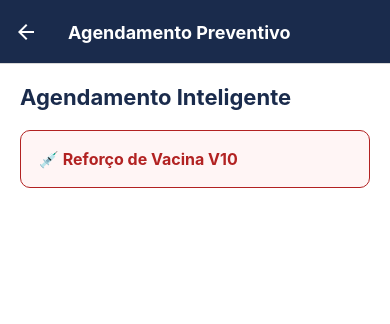
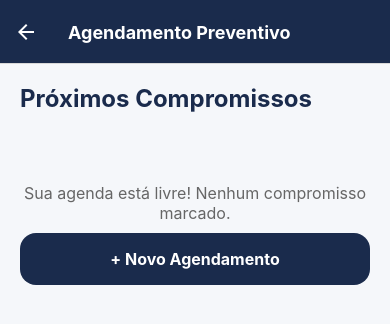
Before and after one commit to ChrisDeSousaFreitas/clyvo-smartcare-sprint1, a React Native app: screen /Agendamento in a window 390 px wide. Shown: the top 324 px of the page. Built offline with nearby package versions, Linux system fonts and the light colour scheme.

Commit message:
feat: implementacao de dashboard interativo de agendamento e relacionamento de dados com os pets

```diff
--- a/src/screens/AgendamentoScreen.js
+++ b/src/screens/AgendamentoScreen.js
@@ -1,25 +1,361 @@
-import React from 'react';
-import { View, Text, StyleSheet, TouchableOpacity, Alert } from 'react-native';
+import React, { useState, useEffect } from 'react';
+import {
+  View, Text, TextInput, TouchableOpacity, StyleSheet,
+  Alert, ScrollView, SafeAreaView, FlatList
+} from 'react-native';
+import AsyncStorage from '@react-native-async-storage/async-storage';
 
 export default function AgendamentoScreen() {
-  const simularAgendamento = () => {
-    Alert.alert("Sucesso", "Agendamento registrado na clínica!");
+  const [agendamentos, setAgendamentos] = useState([]);
+  const [pets, setPets] = useState([]);
+  const [isAdding, setIsAdding] = useState(false);
+
+  // Estados do Formulário
+  const [petSelecionado, setPetSelecionado] = useState(null);
+  const [tipo, setTipo] = useState('Vacina');
+  const [data, setData] = useState('');
+  const [hora, setHora] = useState('');
+
+  const tiposConsulta = [
+    { id: 'Vacina', icone: '💉', cor: '#FFE5E5', texto: '#D80000' },
+    { id: 'Check-up', icone: '🩺', cor: '#E5F0FF', texto: '#0055D8' },
+    { id: 'Banho', icone: '🛁', cor: '#E5FFE5', texto: '#008000' },
+    { id: 'Retorno', icone: '🔄', cor: '#FFF4E5', texto: '#D88000' }
+  ];
+
+  // Disparado quando a tela abre
+  useEffect(() => {
+    carregarDados();
+  }, []);
+
+  const carregarDados = async () => {
+    try {
+      const petsSalvos = await AsyncStorage.getItem('@clyvo_pets');
+      const agendamentosSalvos = await AsyncStorage.getItem('@clyvo_agendamentos');
+
+      if (petsSalvos) setPets(JSON.parse(petsSalvos));
+      if (agendamentosSalvos) setAgendamentos(JSON.parse(agendamentosSalvos));
+    } catch (e) {
+      console.error("Erro ao carregar dados", e);
+    }
+  };
+
+  const salvarAgendamento = async () => {
+    if (!petSelecionado || !data.trim() || !hora.trim()) {
+      Alert.alert('Atenção', 'Selecione um pet e preencha data e hora.');
+      return;
+    }
+
+    const novoAgendamento = {
+      id: Date.now().toString(),
+      pet: petSelecionado,
+      tipo,
+      data,
+      hora
+    };
+
+    try {
+      // Cria a nova lista ordenando pela data de criação (mais recentes primeiro)
+      const novaLista = [...agendamentos, novoAgendamento];
+      await AsyncStorage.setItem('@clyvo_agendamentos', JSON.stringify(novaLista));
+      setAgendamentos(novaLista);
+
+      // Reseta o formulário
+      setPetSelecionado(null);
+      setTipo('Vacina');
+      setData('');
+      setHora('');
+      setIsAdding(false);
+
+      Alert.alert('Agendado!', 'O compromisso foi registrado no painel.');
+    } catch (e) {
+      Alert.alert('Erro', 'Falha ao salvar agendamento.');
+    }
+  };
+
+  const removerAgendamento = async (idRemover) => {
+    try {
+      const listaAtualizada = agendamentos.filter(ag => ag.id !== idRemover);
+      await AsyncStorage.setItem('@clyvo_agendamentos', JSON.stringify(listaAtualizada));
+      setAgendamentos(listaAtualizada);
+    } catch (e) {
+      Alert.alert('Erro', 'Não foi possível cancelar o agendamento.');
+    }
+  };
+
+  const renderAgendamento = ({ item }) => {
+    const infoTipo = tiposConsulta.find(t => t.id === item.tipo) || tiposConsulta[0];
+
+    return (
+      <View style={styles.card}>
+        <View style={[styles.iconContainer, { backgroundColor: infoTipo.cor }]}>
+          <Text style={styles.iconText}>{infoTipo.icone}</Text>
+        </View>
+        <View style={styles.cardContent}>
+          <Text style={styles.petName}>{item.pet.nome}</Text>
+          <Text style={[styles.typeText, { color: infoTipo.texto }]}>{item.tipo}</Text>
+          <Text style={styles.dateTime}>📅 {item.data}  ⏰ {item.hora}</Text>
+        </View>
+        <TouchableOpacity onPress={() => removerAgendamento(item.id)} style={styles.cancelBtn}>
+          <Text style={styles.cancelBtnText}>X</Text>
+        </TouchableOpacity>
+      </View>
+    );
   };
 
   return (
-    <View style={styles.container}>
-      <Text style={styles.title}>Agendamento Inteligente</Text>
-      <TouchableOpacity style={[styles.btn, styles.btnDestaque]} onPress={simularAgendamento}>
-        <Text style={styles.btnTextDestaque}>💉 Reforço de Vacina V10</Text>
-      </TouchableOpacity>
-    </View>
+    <SafeAreaView style={styles.container}>
+      {!isAdding ? (
+        <View style={styles.listContainer}>
+          <Text style={styles.headerTitle}>Próximos Compromissos</Text>
+
+          {agendamentos.length === 0 ? (
+            <Text style={styles.emptyText}>Sua agenda está livre! Nenhum compromisso marcado.</Text>
+          ) : (
+            <FlatList
+              data={agendamentos}
+              keyExtractor={(item) => item.id}
+              renderItem={renderAgendamento}
+              contentContainerStyle={{ paddingBottom: 20 }}
+            />
+          )}
+
+          <TouchableOpacity style={styles.mainBtn} onPress={() => {
+            if (pets.length === 0) {
+              Alert.alert('Ops!', 'Você precisa cadastrar um pet primeiro antes de agendar algo.');
+            } else {
+              setIsAdding(true);
+            }
+          }}>
+            <Text style={styles.mainBtnText}>+ Novo Agendamento</Text>
+          </TouchableOpacity>
+        </View>
+      ) : (
+        <ScrollView contentContainerStyle={styles.formContainer}>
+          <View style={styles.formHeader}>
+            <TouchableOpacity onPress={() => setIsAdding(false)}>
+              <Text style={styles.backBtn}>← Voltar</Text>
+            </TouchableOpacity>
+            <Text style={styles.headerTitle}>Marcar Consulta</Text>
+          </View>
+
+          <Text style={styles.label}>Para qual Pet?</Text>
+          <ScrollView horizontal showsHorizontalScrollIndicator={false} style={styles.horizontalScroll}>
+            {pets.map((p) => (
+              <TouchableOpacity
+                key={p.id}
+                style={[styles.petSelectBtn, petSelecionado?.id === p.id && styles.petSelectBtnActive]}
+                onPress={() => setPetSelecionado(p)}
+              >
+                <Text style={[styles.petSelectText, petSelecionado?.id === p.id && styles.petSelectTextActive]}>
+                  {p.nome}
+                </Text>
+              </TouchableOpacity>
+            ))}
+          </ScrollView>
+
+          <Text style={styles.label}>Motivo do Agendamento</Text>
+          <ScrollView horizontal showsHorizontalScrollIndicator={false} style={styles.horizontalScroll}>
+            {tiposConsulta.map((t) => (
+              <TouchableOpacity
+                key={t.id}
+                style={[
+                  styles.typeBtn,
+                  { backgroundColor: tipo === t.id ? t.cor : '#FFF', borderColor: tipo === t.id ? t.texto : '#E0E0E0' }
+                ]}
+                onPress={() => setTipo(t.id)}
+              >
+                <Text style={styles.typeBtnIcon}>{t.icone}</Text>
+                <Text style={[styles.typeBtnText, { color: tipo === t.id ? t.texto : '#666' }]}>{t.id}</Text>
+              </TouchableOpacity>
+            ))}
+          </ScrollView>
+
+          <View style={styles.row}>
+            <View style={styles.inputGroupHalf}>
+              <Text style={styles.label}>Data</Text>
+              <TextInput
+                style={styles.input}
+                value={data}
+                onChangeText={setData}
+                placeholder="DD/MM/AAAA"
+                keyboardType="numeric"
+              />
+            </View>
+            <View style={styles.inputGroupHalf}>
+              <Text style={styles.label}>Hora</Text>
+              <TextInput
+                style={styles.input}
+                value={hora}
+                onChangeText={setHora}
+                placeholder="HH:MM"
+                keyboardType="numeric"
+              />
+            </View>
+          </View>
+
+          <TouchableOpacity style={styles.saveBtn} onPress={salvarAgendamento}>
+            <Text style={styles.saveBtnText}>Confirmar Agendamento</Text>
+          </TouchableOpacity>
+        </ScrollView>
+      )}
+    </SafeAreaView>
   );
 }
 
 const styles = StyleSheet.create({
-  container: { flex: 1, padding: 20, backgroundColor: '#FFF' },
-  title: { fontSize: 22, fontWeight: 'bold', color: '#1A2B4C', marginBottom: 20 },
-  btn: { padding: 18, borderRadius: 10, marginBottom: 15, borderWidth: 1, borderColor: '#D3D3D3' },
-  btnDestaque: { borderColor: '#B22222', backgroundColor: '#FFF5F5' },
-  btnTextDestaque: { fontSize: 16, color: '#B22222', fontWeight: 'bold' }
+  container: { flex: 1, backgroundColor: '#F5F7FA' },
+  listContainer: { flex: 1, padding: 20 },
+  headerTitle: { fontSize: 24, fontWeight: 'bold', color: '#1A2B4C', marginBottom: 20 },
+  emptyText: { color: '#666', textAlign: 'center', marginTop: 50, fontSize: 16 },
+
+  // Dashboard Cards
+  card: {
+    backgroundColor: '#FFF',
+    padding: 16,
+    borderRadius: 16,
+    flexDirection: 'row',
+    alignItems: 'center',
+    marginBottom: 12,
+    shadowColor: '#000',
+    shadowOffset: { width: 0, height: 4 },
+    shadowOpacity: 0.1,
+    shadowRadius: 10,
+    elevation: 3,
+  },
+  iconContainer: {
+    width: 54,
+    height: 54,
+    borderRadius: 18,
+    justifyContent: 'center',
+    alignItems: 'center',
+    marginRight: 12,
+  },
+  iconText: {
+    fontSize: 26,
+  },
+  cardContent: {
+    flex: 1,
+  },
+  petName: {
+    fontSize: 18,
+    fontWeight: 'bold',
+    color: '#1A2B4C',
+    marginBottom: 4,
+  },
+  typeText: {
+    fontSize: 16,
+    marginBottom: 4,
+  },
+  dateTime: {
+    color: '#666',
+  },
+  cancelBtn: {
+    width: 32,
+    height: 32,
+    borderRadius: 16,
+    backgroundColor: '#FFE5E5',
+    justifyContent: 'center',
+    alignItems: 'center',
+  },
+  cancelBtnText: {
+    color: '#D80000',
+    fontWeight: 'bold',
+  },
+  mainBtn: {
+    backgroundColor: '#1A2B4C',
+    paddingVertical: 16,
+    borderRadius: 16,
+    alignItems: 'center',
+    marginTop: 10,
+  },
+  mainBtnText: {
+    color: '#FFF',
+    fontSize: 16,
+    fontWeight: 'bold',
+  },
+  formContainer: {
+    padding: 20,
+  },
+  formHeader: {
+    flexDirection: 'row',
+    alignItems: 'center',
+    justifyContent: 'space-between',
+    marginBottom: 20,
+  },
+  backBtn: {
+    color: '#0055D8',
+    fontSize: 16,
+  },
+  label: {
+    color: '#1A2B4C',
+    marginBottom: 8,
+    fontWeight: '600',
+  },
+  horizontalScroll: {
+    marginBottom: 20,
+  },
+  petSelectBtn: {
+    borderWidth: 1,
+    borderColor: '#E0E0E0',
+    borderRadius: 12,
+    paddingVertical: 10,
+    paddingHorizontal: 18,
+    marginRight: 10,
+    backgroundColor: '#FFF',
+  },
+  petSelectBtnActive: {
+    borderColor: '#1A2B4C',
+    backgroundColor: '#E5F0FF',
+  },
+  petSelectText: {
+    color: '#1A2B4C',
+    fontWeight: '500',
+  },
+  petSelectTextActive: {
+    color: '#0055D8',
+  },
+  typeBtn: {
+    borderWidth: 1,
+    borderRadius: 14,
+    paddingVertical: 10,
+    paddingHorizontal: 14,
+    marginRight: 10,
+    flexDirection: 'row',
+    alignItems: 'center',
+  },
+  typeBtnIcon: {
+    marginRight: 8,
+    fontSize: 18,
+  },
+  typeBtnText: {
+    fontSize: 14,
+    fontWeight: '600',
+  },
+  row: {
+    flexDirection: 'row',
+    justifyContent: 'space-between',
+  },
+  inputGroupHalf: {
+    width: '48%',
+  },
+  input: {
+    backgroundColor: '#FFF',
+    borderRadius: 12,
+    padding: 14,
+    borderWidth: 1,
+    borderColor: '#E0E0E0',
+  },
+  saveBtn: {
+    backgroundColor: '#0055D8',
+    paddingVertical: 16,
+    borderRadius: 16,
+    alignItems: 'center',
+    marginTop: 20,
+  },
+  saveBtnText: {
+    color: '#FFF',
+    fontSize: 16,
+    fontWeight: 'bold',
+  },
 });
```
